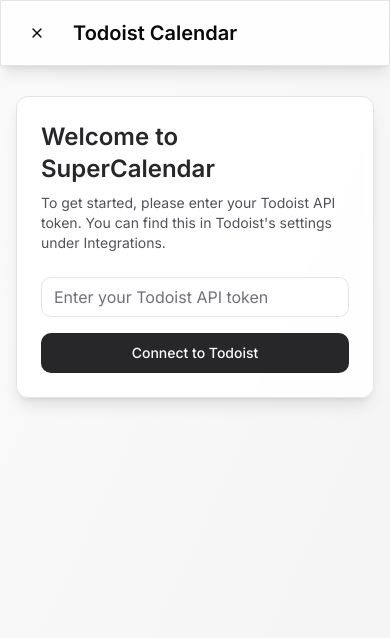
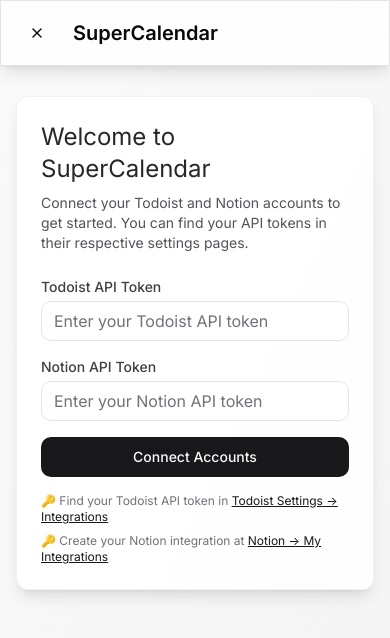
Before and after one commit to enisgjinii/todoist-supercalendar, a React (Vite) app: page / in a window 390 px wide. Shown: the top 638 px of the page. Built offline with nearby package versions, Linux system fonts and the light colour scheme; a web font is replaced by a local one.

Commit message:
Enhance UI and add Supabase integration
This commit enhances the UI to be more user-friendly, minimal, and responsive.  It also begins the integration with Supabase, starting with localStorage functionality.

```diff
--- a/src/components/TokenInput.tsx
+++ b/src/components/TokenInput.tsx
@@ -4,13 +4,23 @@ import { Button } from "@/components/ui/button";
 import { Input } from "@/components/ui/input";
 import { Card } from "@/components/ui/card";
 import { motion } from "framer-motion";
+import { toast } from "sonner";
 
 interface TokenInputProps {
-  onTokenSubmit: (token: string) => void;
+  onTokenSubmit: (tokens: { todoistToken: string; notionToken: string }) => void;
 }
 
 export const TokenInput = ({ onTokenSubmit }: TokenInputProps) => {
-  const [token, setToken] = useState("");
+  const [todoistToken, setTodoistToken] = useState("");
+  const [notionToken, setNotionToken] = useState("");
+
+  const handleSubmit = (e: React.FormEvent) => {
+    e.preventDefault();
+    if (todoistToken.trim() && notionToken.trim()) {
+      onTokenSubmit({ todoistToken: todoistToken.trim(), notionToken: notionToken.trim() });
+      toast.success("Connected successfully!");
+    }
+  };
 
   return (
     <motion.div
@@ -19,30 +29,69 @@ export const TokenInput = ({ onTokenSubmit }: TokenInputProps) => {
       transition={{ duration: 0.6 }}
       className="max-w-md mx-auto"
     >
-      <Card className="p-6 backdrop-blur-sm bg-white/90 shadow-lg">
-        <h1 className="text-2xl font-semibold mb-2 text-zinc-800">Welcome to SuperCalendar</h1>
-        <p className="text-sm text-zinc-600 mb-6">
-          To get started, please enter your Todoist API token. You can find this in Todoist's settings
-          under Integrations.
+      <Card className="p-6 backdrop-blur-sm bg-white/90 dark:bg-zinc-900/90 shadow-lg border-zinc-200/50 dark:border-zinc-800/50">
+        <h1 className="text-2xl font-heading mb-2 text-zinc-800 dark:text-zinc-100">Welcome to SuperCalendar</h1>
+        <p className="text-sm text-zinc-600 dark:text-zinc-400 mb-6">
+          Connect your Todoist and Notion accounts to get started. You can find your API tokens in their respective settings pages.
         </p>
-        <form
-          onSubmit={(e) => {
-            e.preventDefault();
-            if (token.trim()) onTokenSubmit(token.trim());
-          }}
-          className="space-y-4"
-        >
-          <Input
-            type="password"
-            placeholder="Enter your Todoist API token"
-            value={token}
-            onChange={(e) => setToken(e.target.value)}
-            className="w-full"
-          />
-          <Button type="submit" className="w-full bg-zinc-800 hover:bg-zinc-700">
-            Connect to Todoist
+        <form onSubmit={handleSubmit} className="space-y-4">
+          <div>
+            <label htmlFor="todoist" className="text-sm font-medium text-zinc-700 dark:text-zinc-300 block mb-1">
+              Todoist API Token
+            </label>
+            <Input
+              id="todoist"
+              type="password"
+              placeholder="Enter your Todoist API token"
+              value={todoistToken}
+              onChange={(e) => setTodoistToken(e.target.value)}
+              className="w-full bg-white/50 dark:bg-zinc-800/50"
+            />
+          </div>
+          <div>
+            <label htmlFor="notion" className="text-sm font-medium text-zinc-700 dark:text-zinc-300 block mb-1">
+              Notion API Token
+            </label>
+            <Input
+              id="notion"
+              type="password"
+              placeholder="Enter your Notion API token"
+              value={notionToken}
+              onChange={(e) => setNotionToken(e.target.value)}
+              className="w-full bg-white/50 dark:bg-zinc-800/50"
+            />
+          </div>
+          <Button
+            type="submit"
+            className="w-full bg-zinc-900 hover:bg-zinc-800 dark:bg-zinc-50 dark:text-zinc-900 dark:hover:bg-zinc-200 transition-colors"
+          >
+            Connect Accounts
           </Button>
         </form>
+        <div className="mt-4 text-xs text-zinc-500 dark:text-zinc-400 space-y-2">
+          <p>
+            🔑 Find your Todoist API token in{" "}
+            <a
+              href="https://todoist.com/app/settings/integrations"
+              target="_blank"
+              rel="noopener noreferrer"
+              className="text-zinc-900 dark:text-zinc-50 underline hover:no-underline"
+            >
+              Todoist Settings → Integrations
+            </a>
+          </p>
+          <p>
+            🔑 Create your Notion integration at{" "}
+            <a
+              href="https://www.notion.so/my-integrations"
+              target="_blank"
+              rel="noopener noreferrer"
+              className="text-zinc-900 dark:text-zinc-50 underline hover:no-underline"
+            >
+              Notion → My Integrations
+            </a>
+          </p>
+        </div>
       </Card>
     </motion.div>
   );
--- a/src/pages/Index.tsx
+++ b/src/pages/Index.tsx
@@ -7,22 +7,33 @@ import { useProjects } from "@/hooks/useProjects";
 import { cn } from "@/lib/utils";
 import { Button } from "@/components/ui/button";
 import { Menu, X } from "lucide-react";
-import { useTheme } from "next-themes";
 import { motion, AnimatePresence } from "framer-motion";
 import { ScrollArea } from "@/components/ui/scroll-area";
 import { Navigation } from "@/components/Navigation";
 import { MonthView } from "@/components/views/MonthView";
+import { toast } from "sonner";
 
 const Index = () => {
-  const [token, setToken] = useState(() => localStorage.getItem("todoistToken") || "");
+  const [tokens, setTokens] = useState(() => ({
+    todoistToken: localStorage.getItem("todoistToken") || "",
+    notionToken: localStorage.getItem("notionToken") || ""
+  }));
   const [selectedProjectId, setSelectedProjectId] = useState<string | null>(null);
-  const { data: projects, isLoading: projectsLoading } = useProjects(token);
+  const { data: projects, isLoading: projectsLoading } = useProjects(tokens.todoistToken);
   const [isSidebarOpen, setIsSidebarOpen] = useState(true);
   const [view, setView] = useState("month");
 
   const handleLogout = () => {
-    setToken("");
+    setTokens({ todoistToken: "", notionToken: "" });
     localStorage.removeItem("todoistToken");
+    localStorage.removeItem("notionToken");
+    toast.success("Logged out successfully");
+  };
+
+  const handleTokenSubmit = (newTokens: { todoistToken: string; notionToken: string }) => {
+    setTokens(newTokens);
+    localStorage.setItem("todoistToken", newTokens.todoistToken);
+    localStorage.setItem("notionToken", newTokens.notionToken);
   };
 
   const Navbar = () => (
@@ -36,7 +47,7 @@ const Index = () => {
           >
             {isSidebarOpen ? <X className="h-5 w-5" /> : <Menu className="h-5 w-5" />}
           </Button>
-          <h1 className="text-xl font-semibold font-heading">Todoist Calendar</h1>
+          <h1 className="text-xl font-semibold font-heading">SuperCalendar</h1>
         </div>
       </div>
     </nav>
@@ -46,12 +57,9 @@ const Index = () => {
     <div className="min-h-screen bg-gradient-to-br from-zinc-50 to-zinc-100 dark:from-zinc-900 dark:to-zinc-800">
       <Navbar />
 
-      {!token ? (
+      {!tokens.todoistToken || !tokens.notionToken ? (
         <div className="container mx-auto px-4 pt-24 pb-16">
-          <TokenInput onTokenSubmit={(newToken) => {
-            setToken(newToken);
-            localStorage.setItem("todoistToken", newToken);
-          }} />
+          <TokenInput onTokenSubmit={handleTokenSubmit} />
         </div>
       ) : (
         <div className="flex h-screen pt-16">
@@ -89,12 +97,12 @@ const Index = () => {
               <AnimatePresence mode="wait">
                 {view === "month" ? (
                   <MonthView
-                    token={token}
+                    token={tokens.todoistToken}
                     selectedProjectId={selectedProjectId}
                   />
                 ) : (
                   <Calendar
-                    token={token}
+                    token={tokens.todoistToken}
                     projects={projects || []}
                     selectedProjectId={selectedProjectId}
                   />
```
